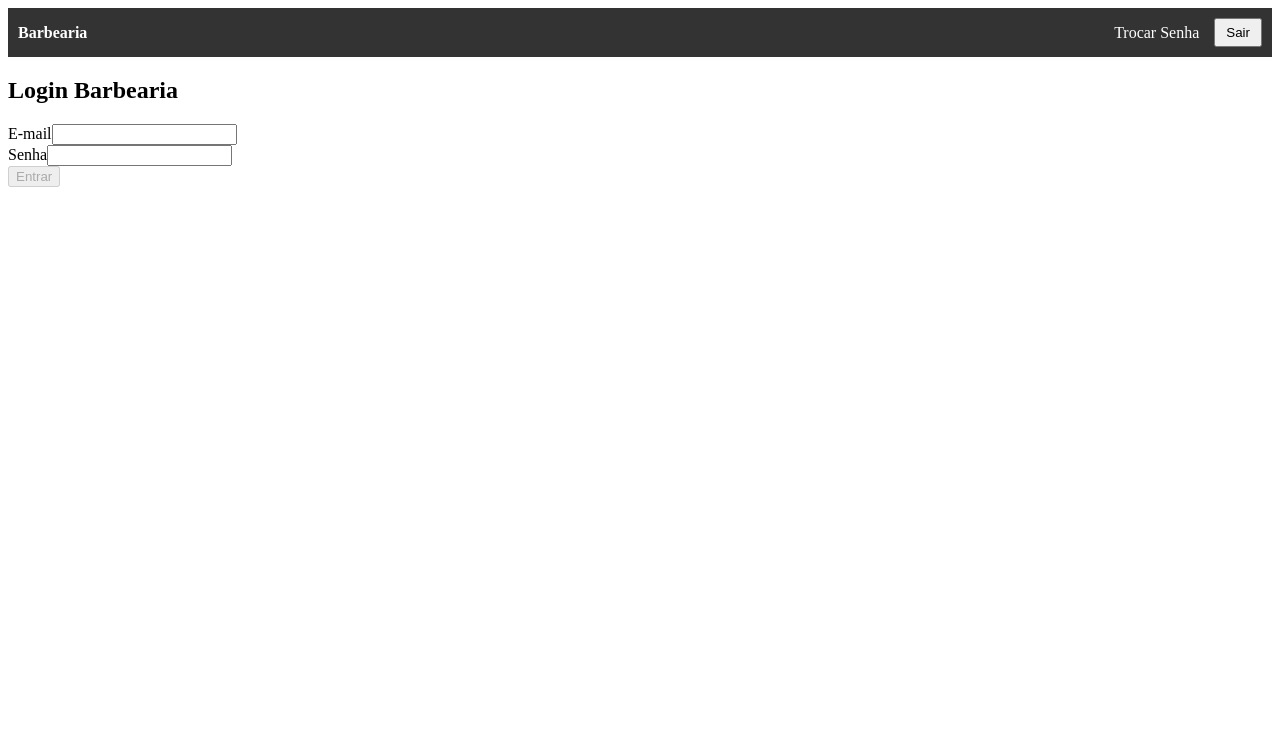
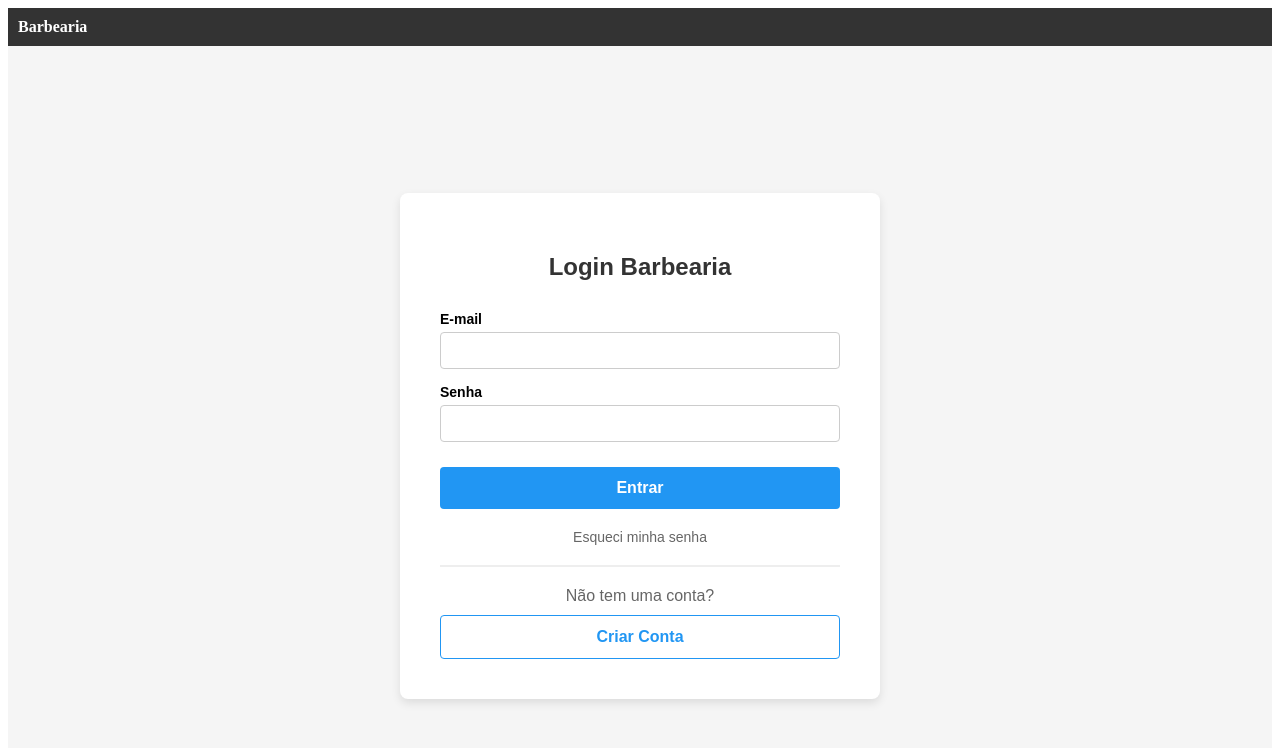
Before and after one commit to paulohscoelho/barbershop-web, an Angular app: page /login in a window 1280 px wide. Shown: the top 748 px of the page. Built offline with nearby package versions, Linux system fonts and the light colour scheme.

Commit message:
feat: destaque visual do cartao fidelidade e aviso de corte gratis no painel admin

```diff
--- a/src/app/features/admin-dashboard/client-management/client-management.html
+++ b/src/app/features/admin-dashboard/client-management/client-management.html
@@ -45,7 +45,15 @@
         <tbody>
           @for (client of filteredClients; track client.id) {
             <tr style="border-bottom: 1px solid #eee;">
-              <td style="padding: 15px; font-weight: bold;">{{ client.name }}</td>
+                            <td style="padding: 15px; font-weight: bold;">
+                {{ client.name }}
+
+                @if (client.loyaltyCount >= loyaltyGoal) {
+                  <span style="display: block; margin-top: 5px; background-color: #e8f5e9; color: #2e7d32; font-size: 11px; padding: 3px 8px; border-radius: 10px; border: 1px solid #81c784; width: fit-content;">
+                    🎁 Corte Grátis Disponível
+                  </span>
+                }
+              </td>
               <td style="padding: 15px;">
                 <div style="font-size: 14px; color: #555;">{{ client.email }}</div>
                 <div style="font-size: 14px; color: #555;">{{ client.phone }}</div>
--- a/src/app/features/admin-dashboard/working-hours/working-hours.ts
+++ b/src/app/features/admin-dashboard/working-hours/working-hours.ts
@@ -41,7 +41,8 @@ export class WorkingHoursComponent implements OnInit {
   specialSchedules: any[] = [];
 
   specialForm = this.fb.group({
-    exceptionDate: ['', Validators.required],
+    startDate: ['', Validators.required],
+    endDate: ['', Validators.required],
     isClosed: [true],
     startTime: ['08:00'],
     endTime: ['22:00'],
@@ -125,12 +126,13 @@ export class WorkingHoursComponent implements OnInit {
     if (this.specialForm.valid) {
       const val = this.specialForm.value;
       const payload = {
-        exceptionDate: val.exceptionDate,
-        isClosed: val.isClosed,
-        startTime: val.isClosed ? null : val.startTime + ':00',
-        endTime: val.isClosed ? null : val.endTime + ':00',
-        description: val.description
-      };
+    startDate: val.startDate,
+    endDate: val.endDate,
+    isClosed: val.isClosed,
+    startTime: val.isClosed ? null : val.startTime + ':00',
+    endTime: val.isClosed ? null : val.endTime + ':00',
+    description: val.description
+  };
 
       this.appointmentService.createSpecialSchedule(payload).subscribe({
         next: () => {
--- a/src/app/features/auth/login/login.component.html
+++ b/src/app/features/auth/login/login.component.html
@@ -1,16 +1,37 @@
-<div class="login-container">
-  <h2>Login Barbearia</h2>
-  <form [formGroup]="loginForm" (ngSubmit)="onSubmit()">
-    <div>
-      <label for="email">E-mail</label>
-      <input id="email" type="email" formControlName="email" />
+<div style="display: flex; justify-content: center; align-items: center; height: 100vh; background-color: #f5f5f5; font-family: Arial, sans-serif;">
+  <div style="background: white; padding: 40px; border-radius: 8px; box-shadow: 0 4px 10px rgba(0,0,0,0.1); width: 100%; max-width: 400px;">
+    <h2 style="text-align: center; color: #333; margin-bottom: 30px;">Login Barbearia</h2>
+
+    <form [formGroup]="loginForm" (ngSubmit)="onSubmit()" style="display: flex; flex-direction: column; gap: 15px;">
+      <div>
+        <label style="display: block; font-size: 14px; font-weight: bold; margin-bottom: 5px;">E-mail</label>
+        <input id="email" type="email" formControlName="email" style="width: 100%; padding: 10px; border: 1px solid #ccc; border-radius: 4px; box-sizing: border-box;" />
+      </div>
+      <div>
+        <label style="display: block; font-size: 14px; font-weight: bold; margin-bottom: 5px;">Senha</label>
+        <input id="password" type="password" formControlName="password" style="width: 100%; padding: 10px; border: 1px solid #ccc; border-radius: 4px; box-sizing: border-box;" />
+      </div>
+
+      <button type="submit" [disabled]="loginForm.invalid" style="width: 100%; padding: 12px; background-color: #2196F3; color: white; border: none; border-radius: 4px; font-size: 16px; cursor: pointer; font-weight: bold; margin-top: 10px;">
+        Entrar
+      </button>
+    </form>
+
+    <div style="text-align: center; margin-top: 20px; font-size: 14px;">
+      <a href="#" style="color: #666; text-decoration: none;">Esqueci minha senha</a>
     </div>
-    <div>
-      <label for="password">Senha</label>
-      <input id="password" type="password" formControlName="password" />
+
+    <hr style="margin: 20px 0; border: 1px solid #eee;">
+
+    <div style="text-align: center;">
+      <p style="color: #666; margin-bottom: 10px;">Não tem uma conta?</p>
+      <button style="width: 100%; padding: 12px; background-color: transparent; color: #2196F3; border: 1px solid #2196F3; border-radius: 4px; font-size: 16px; cursor: pointer; font-weight: bold;">
+        Criar Conta
+      </button>
     </div>
-    <button type="submit" [disabled]="loginForm.invalid">Entrar</button>
-  </form>
 
-  <p class="error" *ngIf="errorMessage">{{ errorMessage }}</p>
+    @if (errorMessage) {
+      <p style="color: red; text-align: center; margin-top: 15px;">{{ errorMessage }}</p>
+    }
+  </div>
 </div>
--- a/src/app/features/client-dashboard/my-appointments/my-appointments.html
+++ b/src/app/features/client-dashboard/my-appointments/my-appointments.html
@@ -1,13 +1,26 @@
 <div class="container">
   <h2>Meus Agendamentos</h2>
 
-  @if (userProfile) {
-    <div style="background: #fff3e0; border: 1px solid #ffe0b2; padding: 20px; border-radius: 8px; margin-bottom: 20px; display: flex; justify-content: space-between; align-items: center;">
+    @if (userProfile) {
+    <div [style.background-color]="userProfile.loyaltyCount >= barberGoal ? '#e8f5e9' : '#fff3e0'"
+         [style.border-color]="userProfile.loyaltyCount >= barberGoal ? '#81c784' : '#ffe0b2'"
+         style="border: 1px solid; padding: 20px; border-radius: 8px; margin-bottom: 20px; display: flex; justify-content: space-between; align-items: center; transition: all 0.3s ease;">
       <div>
-        <h3 style="margin: 0; color: #e65100;">Cartão Fidelidade</h3>
-        <p style="margin: 5px 0 0 0; color: #555;">A cada {{ barberGoal }} cortes, você ganha 1 grátis!</p>
+        <h3 [style.color]="userProfile.loyaltyCount >= barberGoal ? '#2e7d32' : '#e65100'" style="margin: 0;">
+          {{ userProfile.loyaltyCount >= barberGoal ? 'Parabéns! Você tem um prêmio!' : 'Cartão Fidelidade' }}
+        </h3>
+
+        @if (userProfile.loyaltyCount >= barberGoal) {
+          <p style="margin: 5px 0 0 0; color: #2e7d32; font-weight: bold;">
+            Seu próximo <strong>Corte de Cabelo</strong> é grátis! (Somente o corte de cabelo !)
+          </p>
+        } @else {
+          <p style="margin: 5px 0 0 0; color: #555;">
+            A cada {{ barberGoal }} cortes, você ganha 1 <strong>Corte de Cabelo</strong> grátis!
+          </p>
+        }
       </div>
-      <div style="font-size: 32px; font-weight: bold; color: #e65100;">
+      <div [style.color]="userProfile.loyaltyCount >= barberGoal ? '#2e7d32' : '#e65100'" style="font-size: 32px; font-weight: bold;">
         {{ userProfile.loyaltyCount }} / {{ barberGoal }}
       </div>
     </div>
--- a/src/app/shared/components/header/header.html
+++ b/src/app/shared/components/header/header.html
@@ -1,3 +1,4 @@
+@if (!isLoginPage) {
   <header style="display: flex; justify-content: space-between; padding: 10px; background-color: #333; color: white; align-items: center;">
     <div>
       <strong>Barbearia</strong>
@@ -16,12 +17,11 @@
         <a routerLink="/clients" style="color: white; text-decoration: none; cursor: pointer;">Meus Clientes</a>
       }
 
+      @if (userRole) {
         <a routerLink="/change-password" style="color: white; text-decoration: none; cursor: pointer;">Trocar Senha</a>
-
-    @if (userRole) {
         <span>Logado como: {{ userRole }}</span>
+        <button (click)="onLogout()" style="cursor: pointer; padding: 5px 10px;">Sair</button>
       }
-
-    <button (click)="onLogout()" style="cursor: pointer; padding: 5px 10px;">Sair</button>
     </nav>
   </header>
+}
--- a/src/app/shared/components/header/header.ts
+++ b/src/app/shared/components/header/header.ts
@@ -1,11 +1,12 @@
 import { Component, inject } from '@angular/core';
 import { AuthService } from '../../../core/services/auth.service';
-import { Router, RouterLink } from '@angular/router';
+import { Router, RouterLink, NavigationEnd } from '@angular/router';
+import { CommonModule } from '@angular/common';
 
 @Component({
   selector: 'app-header',
   standalone: true,
-  imports: [RouterLink],
+  imports: [RouterLink, CommonModule],
   templateUrl: './header.html',
   styleUrl: './header.scss'
 })
@@ -14,6 +15,16 @@ export class Header {
   private router = inject(Router);
 
   userRole = this.authService.getUserRole();
+  isLoginPage = false;
+
+  constructor() {
+    this.router.events.subscribe(event => {
+      if (event instanceof NavigationEnd) {
+        this.isLoginPage = event.url === '/login' || event.url === '/';
+        this.userRole = this.authService.getUserRole();
+      }
+    });
+  }
 
   onLogout() {
     this.authService.logout();
```
Also changed, not shown: src/app/features/admin-dashboard/working-hours/working-hours.html (+26 -8 lines). Lines whose indentation alone changed are shown as unchanged.
